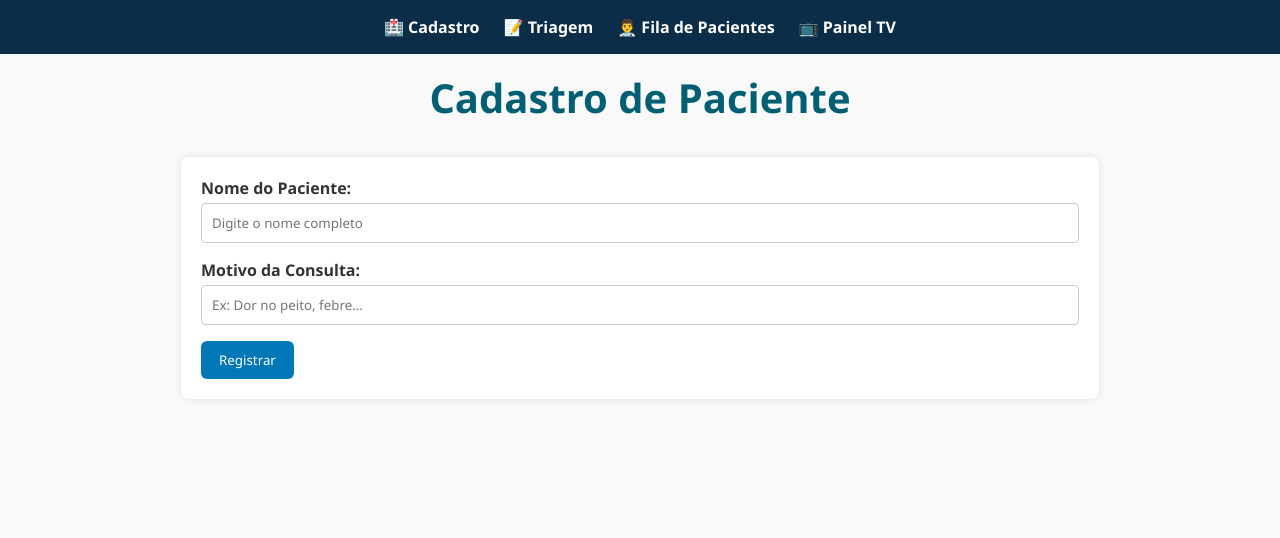
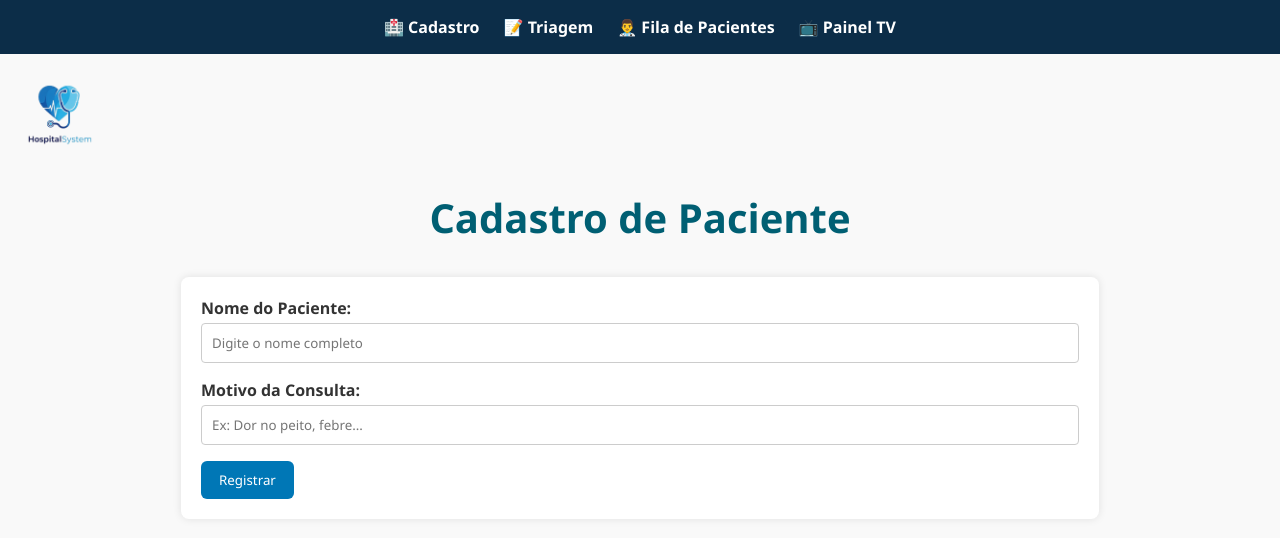
Before and after one commit to AlineRodrigues02/ProjetoReact, a React (Vite) app in the folder ProjetoFinal/: page / in a window 1280 px wide. Shown: the top 538 px of the page. Built offline with nearby package versions, Linux system fonts and the light colour scheme.

Commit message:
Adicionei uma logo e um icon ao projeto

```diff
--- a/ProjetoFinal/index.html
+++ b/ProjetoFinal/index.html
@@ -2,7 +2,7 @@
 <html lang="en">
   <head>
     <meta charset="UTF-8" />
-    <link rel="icon" type="image/svg+xml" href="/vite.svg" />
+    <link rel="icon" type="image/svg+xml" href="./public/logo.png" />
     <meta name="viewport" content="width=device-width, initial-scale=1.0" />
     <title>Hospital System</title>
   </head>
--- a/ProjetoFinal/src/App.css
+++ b/ProjetoFinal/src/App.css
@@ -47,6 +47,23 @@ input, select, textarea {
   border-radius: 4px;
 }
 
+
+/* Logo */
+.App-logo{
+  display: flex;
+  align-items: center;
+  gap: 1rem;
+}
+.App-logo img{
+  height: 120px;
+  width: auto;
+  object-fit: contain;
+  border-radius: 0px;
+  padding: 0;
+  margin: 0;
+  max-width: 120px;
+}
+
 /* responsividade */
 
 @media (max-width: 768px){
--- a/ProjetoFinal/src/App.jsx
+++ b/ProjetoFinal/src/App.jsx
@@ -15,6 +15,9 @@ function App() {
     <PacienteProvider>
       <BrowserRouter>
       <Menu/>
+       <div className="App-logo">
+                <img src="../public/logo.png" alt="logo" />
+            </div>
         <Routes>
           <Route path="/" element={<CadastroDePacientes />} />
           <Route path="/triagem" element={<Triagem />} />
--- a/ProjetoFinal/src/Styles/Menu.css
+++ b/ProjetoFinal/src/Styles/Menu.css
@@ -2,6 +2,7 @@
   background-color: #0c2d48;
   padding: 1rem;
 }
+
 
 .menu ul {
   display: flex;
```
Also changed, not shown: ProjetoFinal/public/logo.png (added).
